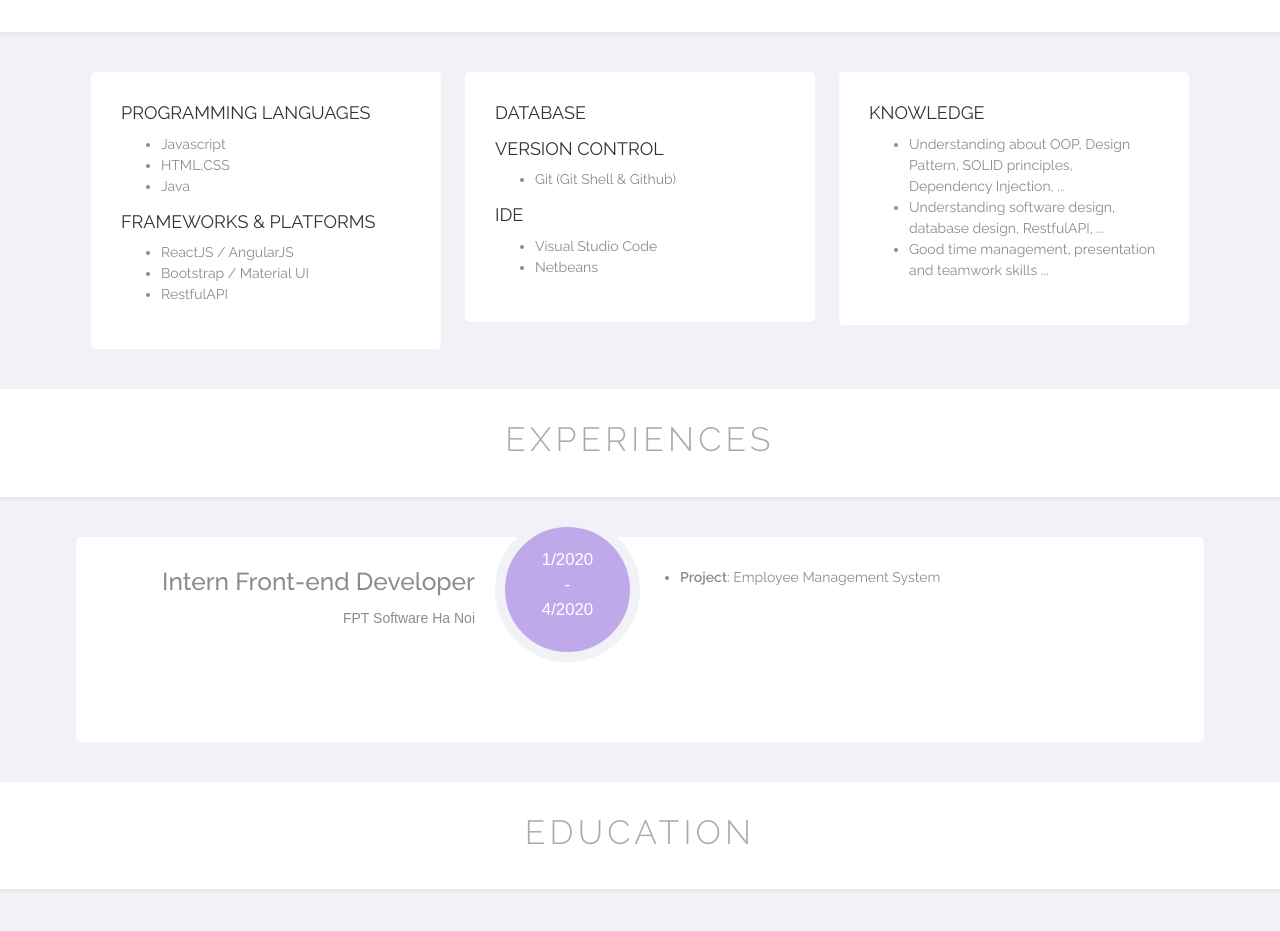
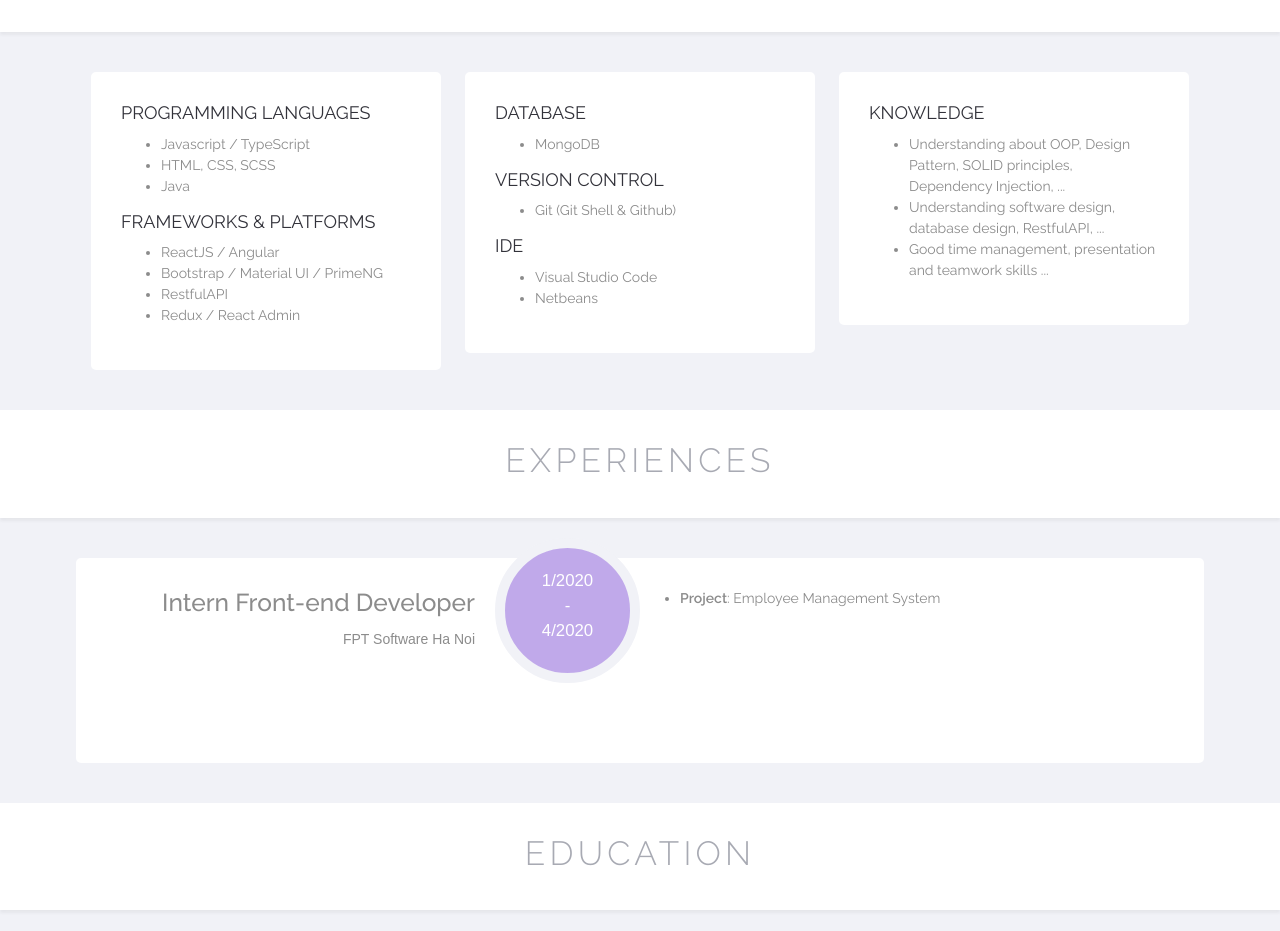
Before and after one commit to hiimxu/my-cv, a React (Create React App) app: page / in a window 1280 px wide. Shown: the part 1480-2411 px from the top of the page. Built offline with nearby package versions, Linux system fonts and the light colour scheme.

Commit message:
Create model type

```diff
--- a/src/components/About/index.tsx
+++ b/src/components/About/index.tsx
@@ -12,7 +12,7 @@ import EmailIcon from '@mui/icons-material/Email';
 import PublicIcon from '@mui/icons-material/Public';
 
 //Interface
-import { Contact } from '../../shared/types';
+import { Contact } from '../../models/types';
 
 const cx = classNames.bind(styles);
 
@@ -39,7 +39,7 @@ function About({ data }: Props) {
                                 <div className={cx('about-content')}>
                                     <p>
                                         I'm Duong Duc Hieu, a front-end
-                                        developer have
+                                        developer have{' '}
                                         <b>
                                             experience in ReactJs technologies
                                         </b>
--- a/src/components/Skills/index.tsx
+++ b/src/components/Skills/index.tsx
@@ -5,7 +5,7 @@ import Wrapper from '../Wrapper';
 
 import classNames from 'classnames/bind';
 import styles from './Skills.module.scss';
-import { Skill, SkillInfo } from '../../shared/types';
+import { Skill, SkillInfo } from '../../models/types';
 import { SKILL_INFO } from '../../shared/skills';
 
 const cx = classNames.bind(styles);
--- a/src/shared/contact.ts
+++ b/src/shared/contact.ts
@@ -1,4 +1,4 @@
-import { Contact } from './types';
+import { Contact } from '../models/types';
 
 export const CONTACT_INFO: Contact = {
     title: 'Contact info',
--- a/src/shared/skills.ts
+++ b/src/shared/skills.ts
@@ -1,4 +1,4 @@
-import { Skill } from './types';
+import { Skill } from '../models/types';
 
 export const SKILL_ID: Array<{ skillId: Number }> = [
     { skillId: 1 },
@@ -12,14 +12,15 @@ export const SKILL_INFO: Array<Skill> = [
         skills: [
             {
                 name: 'PROGRAMMING LANGUAGES',
-                list: ['Javascript', 'HTML,CSS', 'Java'],
+                list: ['Javascript / TypeScript', 'HTML, CSS, SCSS', 'Java'],
             },
             {
                 name: 'FRAMEWORKS & PLATFORMS',
                 list: [
-                    'ReactJS / AngularJS ',
-                    'Bootstrap / Material UI ',
-                    'RestfulAPI ',
+                    'ReactJS / Angular',
+                    'Bootstrap / Material UI / PrimeNG',
+                    'RestfulAPI',
+                    'Redux / React Admin',
                 ],
             },
         ],
@@ -27,7 +28,7 @@ export const SKILL_INFO: Array<Skill> = [
     {
         id: 2,
         skills: [
-            { name: 'DATABASE', list: [] },
+            { name: 'DATABASE', list: ['MongoDB'] },
             {
                 name: 'VERSION CONTROL',
                 list: ['Git (Git Shell & Github)'],
```
Also changed, not shown: src/models/types.ts (renamed from src/shared/types.ts).
